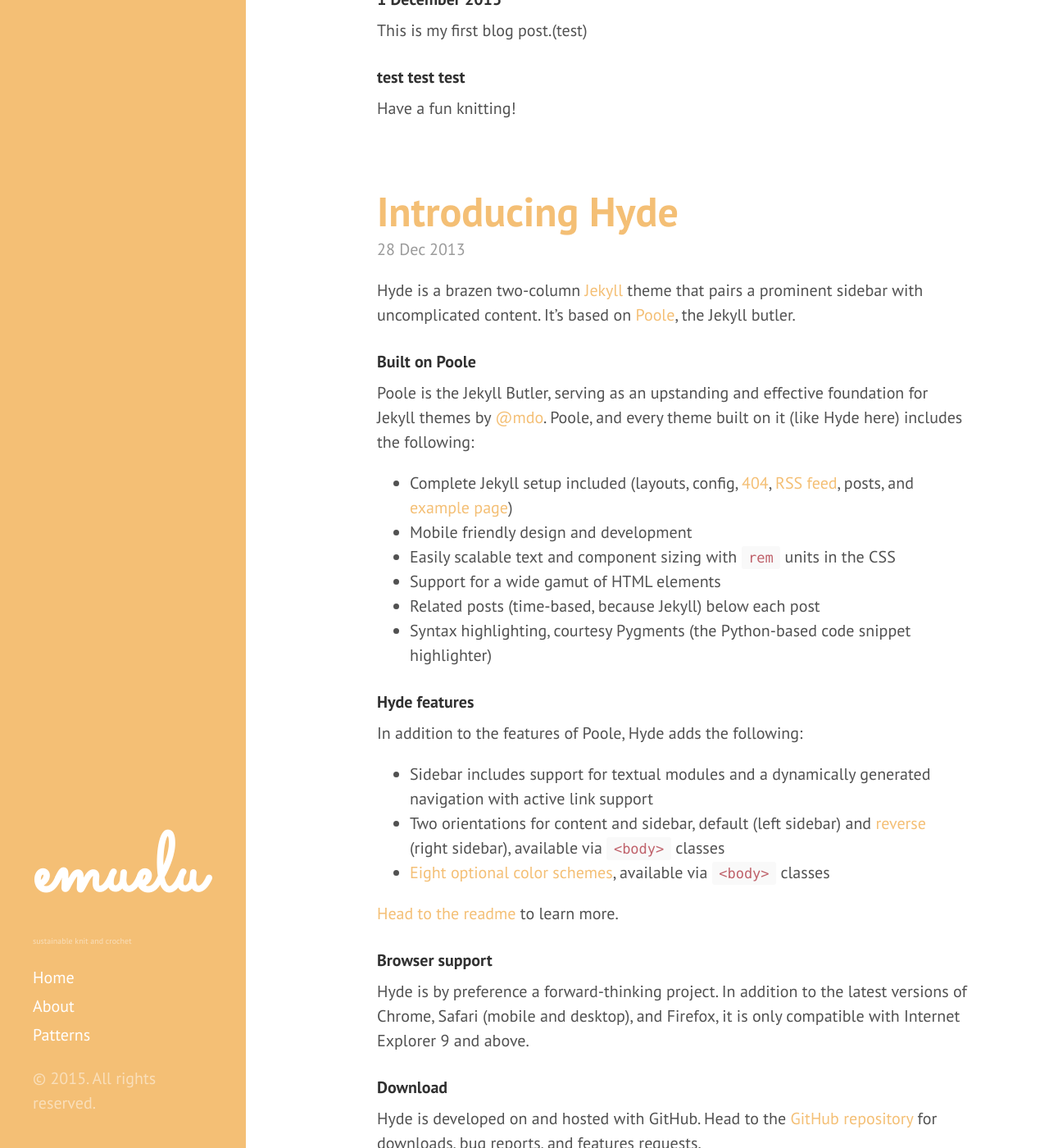
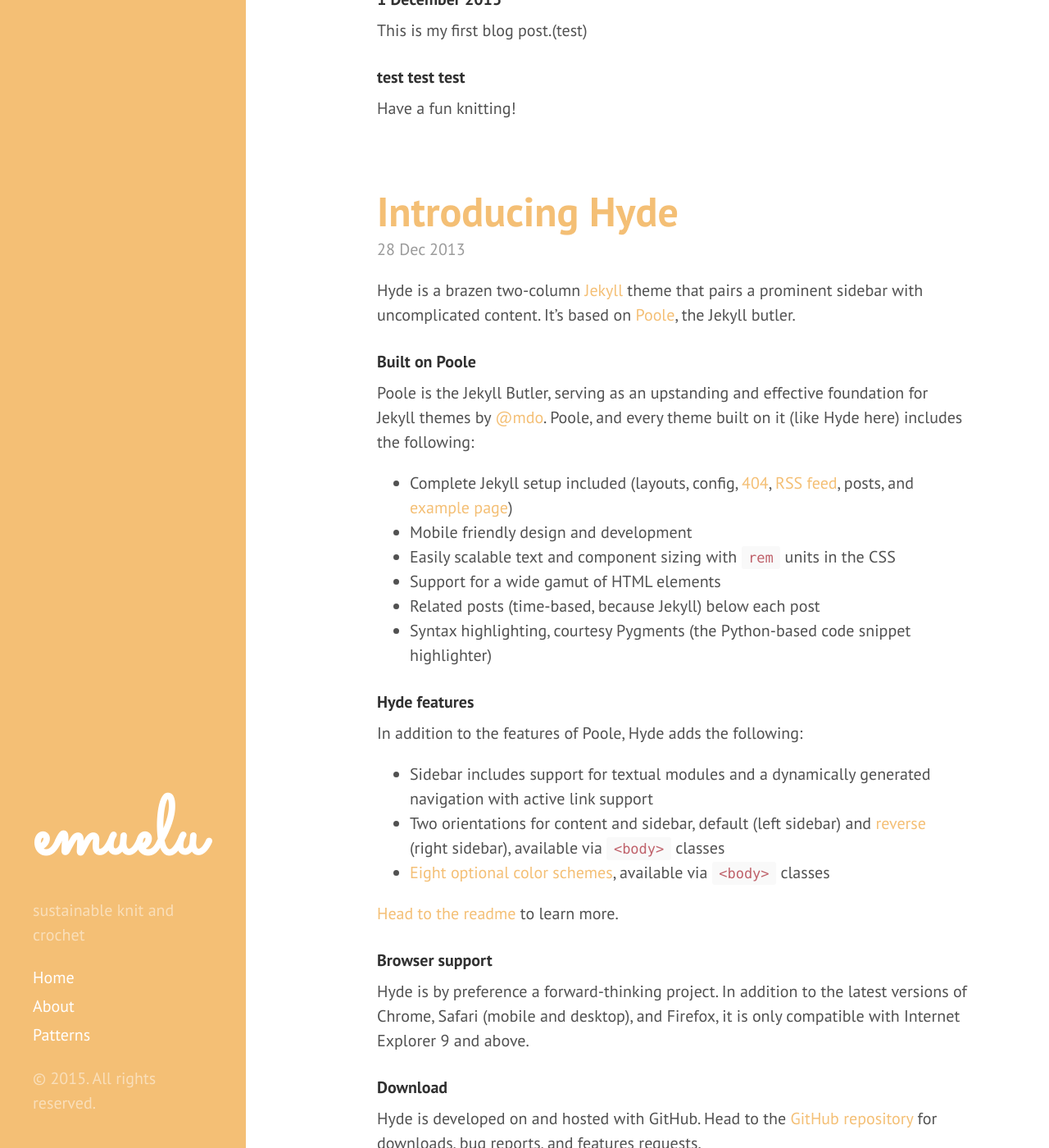
Before and after one commit to mamilaugesen/emuelu.github.io, a Jekyll site: the page built from index.html, in a window 1280 px wide and 1400 px high, scrolled down 206 px. Shown: the whole window at 82% size. Built offline with Jekyll 4.4.1, drawn with Linux system fonts in a browser that asks for light colours; Markdown is read by kramdown in place of the engine named in the settings; the list of posts is cut into pages by our own code; a style sheet for code colours, icons or effects is not loaded.

Commit message:
Updated poole.css

```diff
--- a/public/css/poole.css
+++ b/public/css/poole.css
@@ -259,7 +259,7 @@ tbody tr:nth-child(odd) th {
  */
 
 .lead {
-  font-size: 0.5rem;
+  font-size: 1rem;
   font-weight: 300;
 }
 
```
